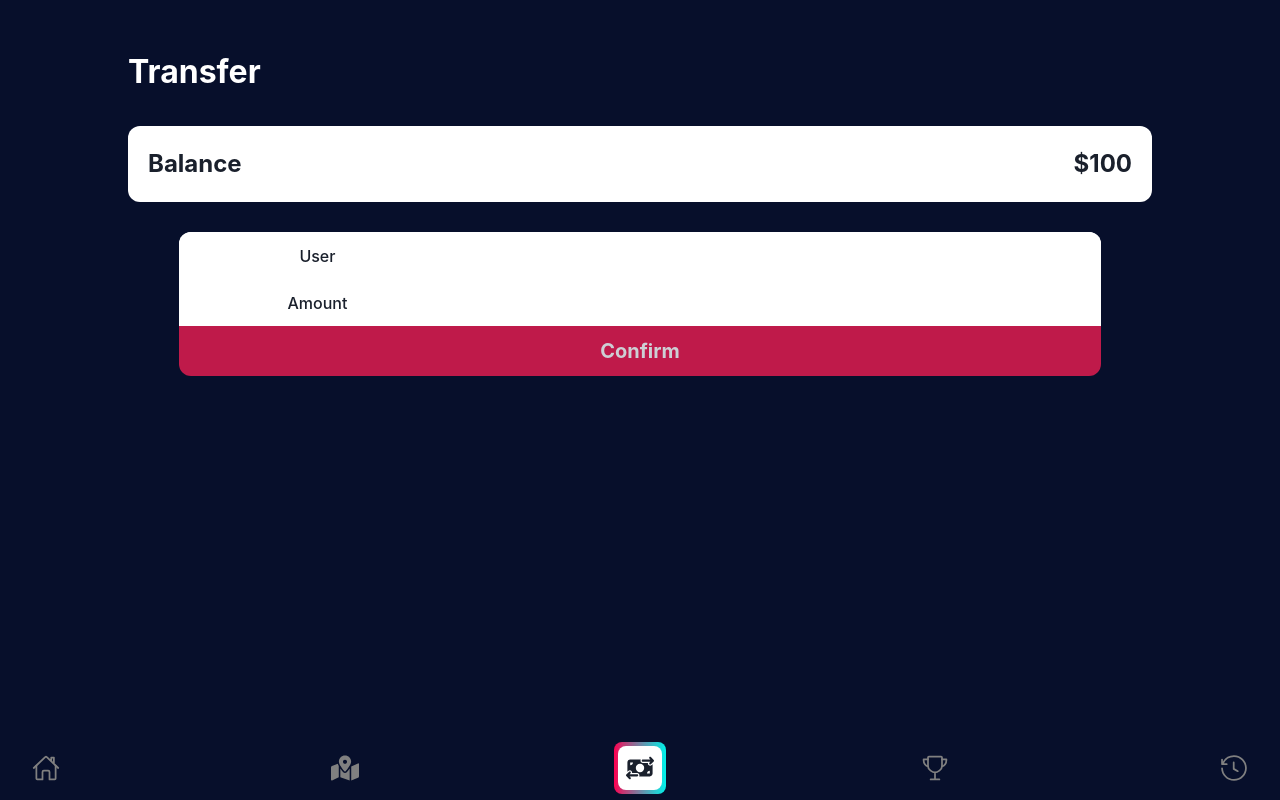
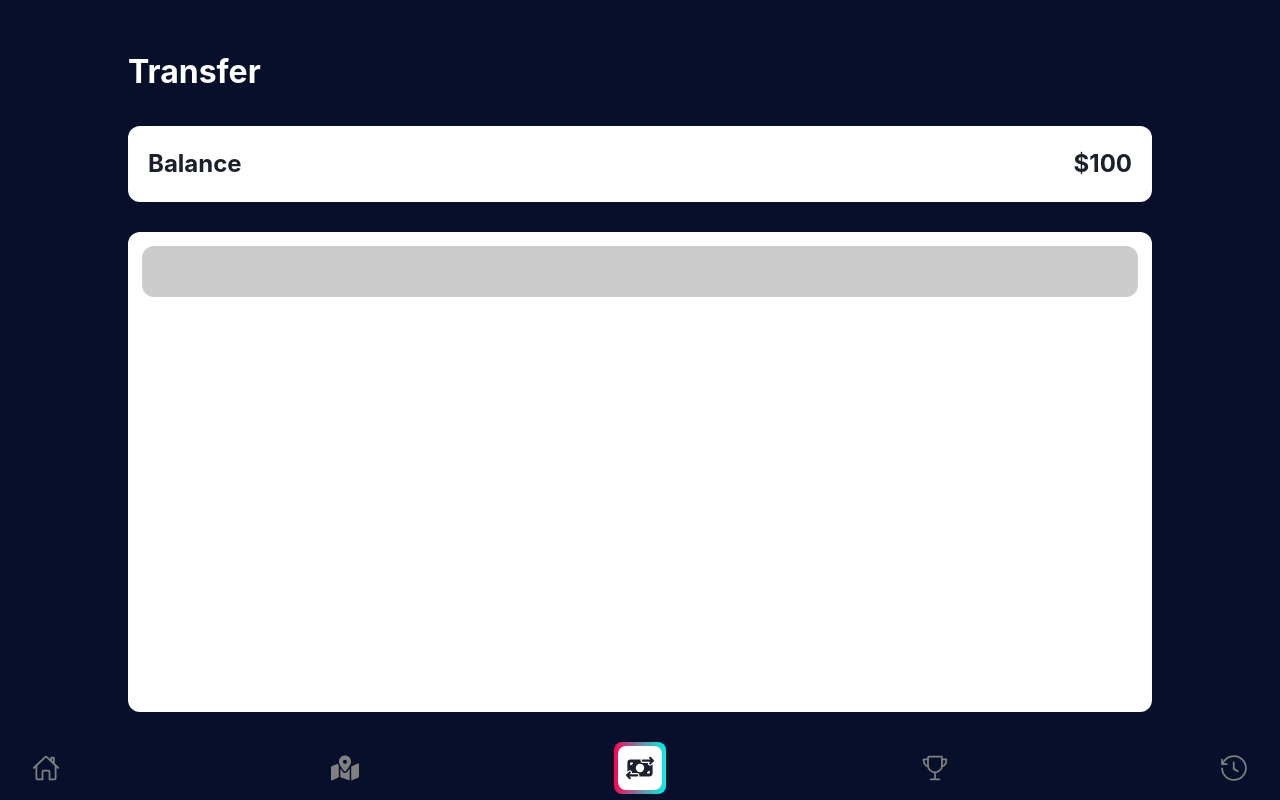
Before and after one commit to Project-Hackathons/tiktok-techjam, a Next.js app in the folder frontend/: page /pay in a window 1280 px wide. Built offline with nearby package versions, Linux system fonts and the light colour scheme.

Commit message:
add card design, search bar

```diff
--- a/frontend/src/pages/pay.tsx
+++ b/frontend/src/pages/pay.tsx
@@ -9,6 +9,7 @@ const inter = Inter({ subsets: ["latin"] });
 
 export default function Home() {
   const [user, setUser] = useState("");
+  const [search, setSearch] = useState("");
   const [amount, setAmount] = useState("");
   const router = useRouter();
 
@@ -46,7 +47,16 @@ export default function Home() {
         <div className={styles.transferableValue}>$100</div>
       </div>
       <div className={styles.formContainer}>
-        <div className={styles.formItemContainer}>
+        <div className={styles.searchContainer}>
+          {/* TODO: add icon, etc */}
+          <input
+            type="text"
+            className={styles.searchBox}
+            value={search}
+            onChange={(e) => setSearch(e.target.value)}
+          />
+        </div>
+        {/* <div className={styles.formItemContainer}>
           <label htmlFor="userInput">User</label>
           <input
             type="text"
@@ -79,7 +89,7 @@ export default function Home() {
           onClick={handleConfirmTransaction}
         >
           Confirm
-        </div>
+        </div> */}
       </div>
     </Flex>
   );
--- a/frontend/src/styles/Pay.module.css
+++ b/frontend/src/styles/Pay.module.css
@@ -40,12 +40,32 @@
 .formContainer {
   display: flex;
   flex-direction: column;
-  width: 90%;
+  width: 100%;
+  height: 60vh;
+  padding: 14px;
+  overflow: hidden;
   border-radius: var(--border-radius);
-  overflow: hidden;
+  background-color: var(--color-white);
 }
 
-.formItemContainer {
+.searchContainer {
+  width: 100%;
+}
+
+.searchBox {
+  width: 100%;
+  background-color: hsl(0, 0%, 80%);
+  font-size: 26px;
+  border-radius: var(--border-radius);
+  border: 2px solid var(--border-teal);
+  padding: 6px 12px;
+}
+
+.searchBox:focus {
+  outline: none;
+}
+
+/* .formItemContainer {
   display: flex;
   flex-direction: row;
   background-color: var(--color-white);
@@ -66,9 +86,9 @@
   padding: 10px;
   font-weight: 500;
   width: 70%;
-}
+} */
 
-.transactionBtn {
+/* .transactionBtn {
   background-color: var(--color-red);
   text-align: center;
   font-size: 20px;
@@ -80,4 +100,4 @@
 .transactionBtn.disabled {
   opacity: 0.8;
   cursor: not-allowed;
-}
+} */
```
